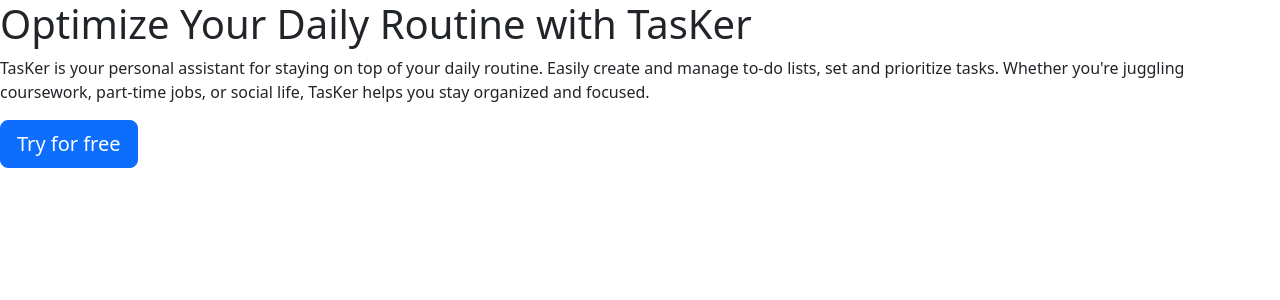
After one commit to Oakani1/tasker-v2, a Django app: page /tasks/homepage in a window 1280 px wide. The commit adds this page. Shown: the top 300 px of the page. Run offline with Django 5.2, Linux system fonts and the light colour scheme.

Commit message:
home page layout

```diff
--- /dev/null
+++ b/tasks/templates/tasks/index.html
@@ -0,0 +1,24 @@
+<!DOCTYPE html>
+<html lang="en">
+
+<head>
+    <meta charset="UTF-8">
+    <meta name="viewport" content="width=device-width, initial-scale=1.0">
+    <title>Document</title>
+    <link href="https://cdn.jsdelivr.net/npm/bootstrap@5.3.3/dist/css/bootstrap.min.css" rel="stylesheet"
+        integrity="sha384-QWTKZyjpPEjISv5WaRU9OFeRpok6YctnYmDr5pNlyT2bRjXh0JMhjY6hW+ALEwIH" crossorigin="anonymous">
+</head>
+
+<body>
+    <section>
+        <h1>Optimize Your Daily Routine with TasKer</h1>
+        <p>
+            TasKer is your personal assistant for staying on top of your daily routine. Easily create and manage to-do
+            lists, set and prioritize tasks. Whether you're juggling coursework, part-time jobs, or social life, TasKer
+            helps you stay organized and focused.
+        </p>
+        <button type="button" class="btn btn-primary btn-lg">Try for free</button>
+    </section>
+</body>
+
+</html>
--- a/tasks/templates/tasks/view_task.html
+++ b/tasks/templates/tasks/view_task.html
@@ -3,7 +3,7 @@
 <head>
     <meta charset="UTF-8">
     <meta name="viewport" content="width=device-width, initial-scale=1.0">
-    <title>Document</title>
+    <title>Task</title>
 </head>
 <body>
 
@@ -11,7 +11,7 @@
     <p>{{task.description}}</p>
     <p>{{task.user_name}}</p>
     <p>{{task.start_time}}</p>
-    <p>{{task.progress}}</p>
+    <p>{{task.progress}}%</p>
     <p>{{task.status}}</p>
 
 
--- a/tasks/urls.py
+++ b/tasks/urls.py
@@ -2,5 +2,6 @@ from django.urls import path
 from . import views
 
 urlpatterns = [
-    path("read/<task_id>", views.show_task, name="read")
+    path("view/<task_id>", views.show_task, name="view"),
+    path("homepage", views.show_homepage, name="home")
 ]
--- a/tasks/views.py
+++ b/tasks/views.py
@@ -11,3 +11,6 @@ def show_task(request, task_id):
     }
 
     return render(request, 'tasks/view_task.html', context)
+
+def show_homepage(request):
+    return render(request, 'tasks/index.html')
```
